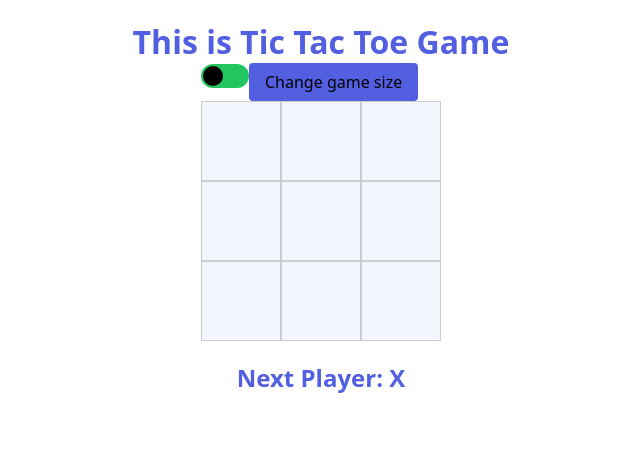
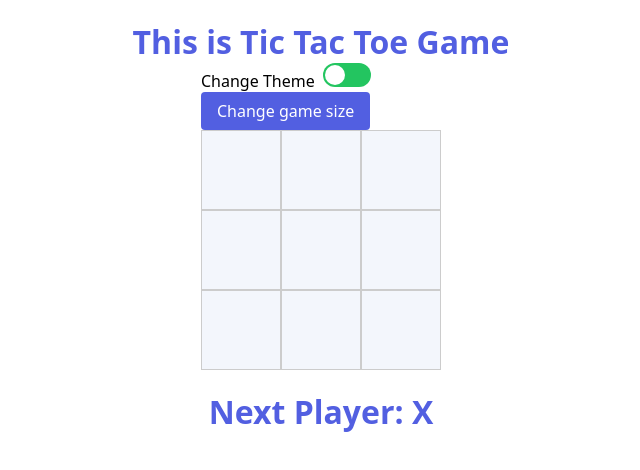
Before and after one commit to AnAtoliy-AA/tic-tac-toe-game, a React (Vite) app in the folder app/: page / in a window 1280 px wide. Shown: the top 470 px of the page, without its empty margins (319-959 px from the left). Built offline with nearby package versions, Linux system fonts and the light colour scheme.

Commit message:
feat: update accesability

```diff
--- a/app/src/components/game/GameInfo.tsx
+++ b/app/src/components/game/GameInfo.tsx
@@ -11,7 +11,7 @@ const GameInfo: FC<GameInfoProps> = ({ winner, isXNext }) => {
     ? 'Winner: ' + winner
     : 'Next Player: ' + (isXNext ? 'X' : 'O')
 
-  return <Title as='h4'>{infoString}</Title>
+  return <Title as='h2'>{infoString}</Title>
 }
 
 export default GameInfo
--- a/app/src/components/game/Settings.tsx
+++ b/app/src/components/game/Settings.tsx
@@ -23,7 +23,11 @@ const Settings: FC<SettingsProps> = ({ gameSize, onChangeGameSize }) => {
 
   return (
     <>
-      <ToggleCheckbox isChecked={isDarkTheme} toggleCheckbox={toggleTheme} />
+      <ToggleCheckbox
+        label='Change Theme'
+        isChecked={isDarkTheme}
+        toggleCheckbox={toggleTheme}
+      />
       <Dropdown
         value={gameSize}
         text='Change game size'
--- a/app/src/components/styled/DropDown.tsx
+++ b/app/src/components/styled/DropDown.tsx
@@ -8,7 +8,7 @@ const StyledDropdown = styled.div`
 
 const DropdownButton = styled.button`
   background-color: var(--primary);
-  color: var(--text);
+  color: var(--text-light);
   padding: 0.5rem 1rem;
   font-size: 1rem;
   border: none;
@@ -17,7 +17,7 @@ const DropdownButton = styled.button`
   transition: background-color 0.3s;
 
   &:hover {
-    background-color: var(--primary-dark);
+    background-color: var(--secondary);
   }
 `
 
--- a/app/src/components/styled/ToggleCheckbox.tsx
+++ b/app/src/components/styled/ToggleCheckbox.tsx
@@ -32,7 +32,7 @@ const StyledCheckbox = styled.div<{ checked: boolean }>`
     display: block;
     width: 1.25rem;
     height: 1.25rem;
-    background-color: var(--text);
+    background-color: var(--text-light);
     border-radius: 50%;
     position: absolute;
     top: 0.125rem;
@@ -41,17 +41,26 @@ const StyledCheckbox = styled.div<{ checked: boolean }>`
   }
 `
 
+const Label = styled.label`
+  display: inline-block;
+  margin-right: 0.5rem;
+  cursor: pointer;
+`
+
 interface ToggleCheckboxProps {
   isChecked: boolean
   toggleCheckbox: VoidFunction
+  label: string
 }
 
 const ToggleCheckbox: FC<ToggleCheckboxProps> = ({
   isChecked,
   toggleCheckbox,
+  label,
 }) => {
   return (
     <ToggleWrapper>
+      <Label>{label}</Label>
       <HiddenCheckbox checked={isChecked} onChange={toggleCheckbox} />
       <StyledCheckbox checked={isChecked} onClick={toggleCheckbox} />
     </ToggleWrapper>
```
